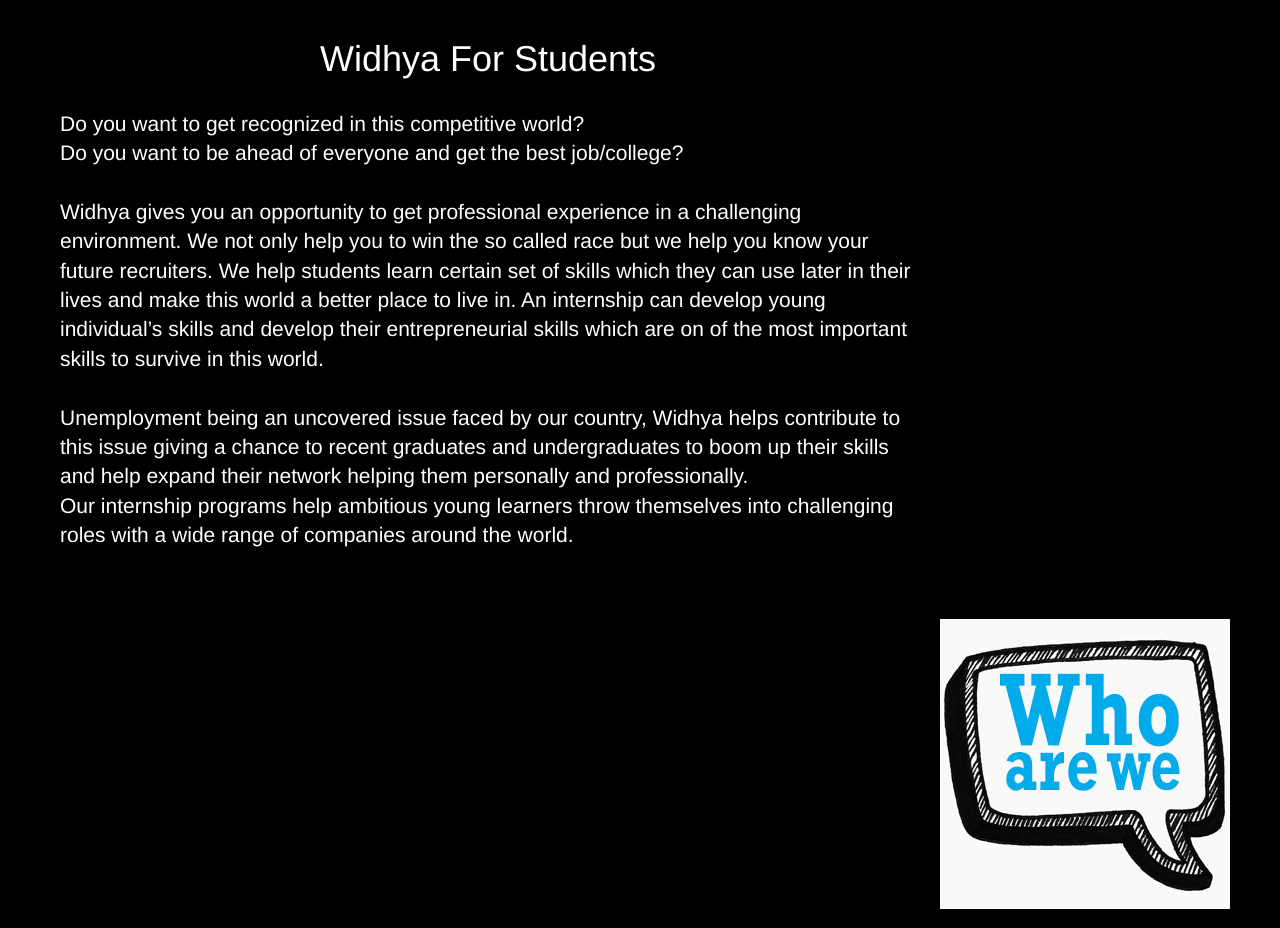
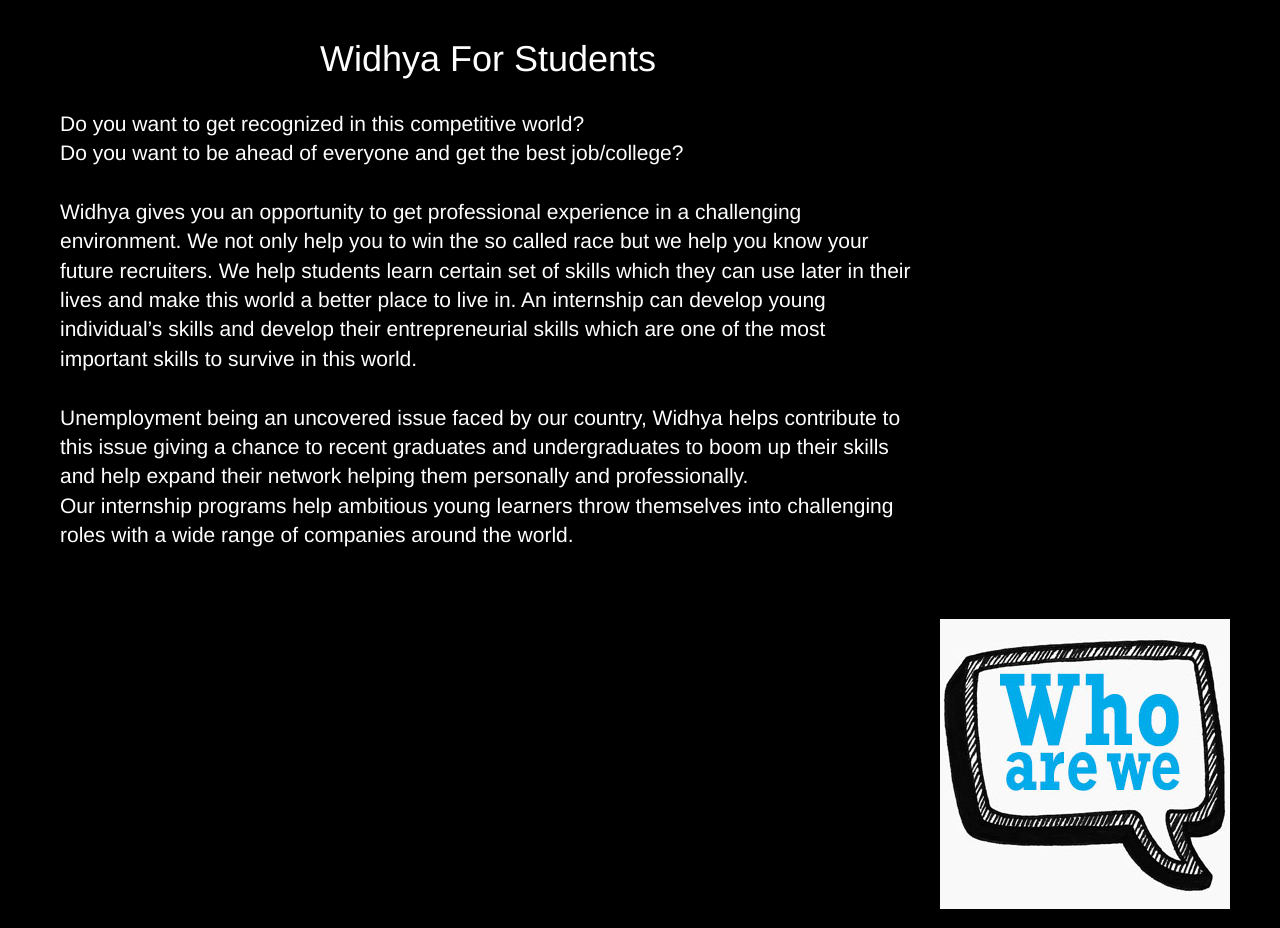
Before and after one commit to WidhyaOrg/WidhyaOrg.github.io, a Flask app: page / in a window 1280 px wide. Shown: the part 1175-2103 px from the top of the page. Run offline with Flask 2, Linux system fonts and the light colour scheme; some libraries are stand-ins or nearby versions.

Commit message:
minor fixes

```diff
--- a/templates/index.html
+++ b/templates/index.html
@@ -28,8 +28,7 @@
 			<center><h1>Widhya For Students</h1></center><br>
 			<span class="lead">Do you want to get recognized in this competitive world?<br>
 Do you want to be ahead of everyone and get the best job/college?<br><br>
-Widhya gives you an opportunity to get professional experience in a challenging environment. We not only help you to win the so called race but we help you know your future recruiters. We help students learn certain set of skills which they can use later in their lives and make this world a better place to live in. An internship can develop young individual’s skills and develop their entrepreneurial skills
-which are on of the most important skills to survive in this world.<br><br>
+Widhya gives you an opportunity to get professional experience in a challenging environment. We not only help you to win the so called race but we help you know your future recruiters. We help students learn certain set of skills which they can use later in their lives and make this world a better place to live in. An internship can develop young individual’s skills and develop their entrepreneurial skills which are one of the most important skills to survive in this world.<br><br>
 Unemployment being an uncovered issue faced by our country, Widhya helps contribute to this issue giving a chance to recent graduates and undergraduates to boom up their skills and help expand their network helping them personally and professionally.<br>
 Our internship programs help ambitious young learners throw themselves into
 challenging roles with a wide range of companies around the world.<br/><br/>
@@ -75,9 +74,11 @@
 				<li>We believe in potential and not GPA.</li>
 				<li>We believe in skills not streams.</li>
 				<li>Show off your skills by completing the micro task.</li>
-				<li>Work on a micro tasks and secure an Internship!</li>
 			</ul>
+			<b><h2>Work on a micro tasks and secure an Internship!</h2></b>
+
 Micro tasks are missions/levels of work which ensure completion of the project. All our micro tasks are work from home real time industry (micro) projects, which could be completed anytime long with your academic program or during your internship.
+
 Internships
 Searching for the next opportunity to level yourself up and gain professional experience?
 Differentiate yourself through an internship.
```
